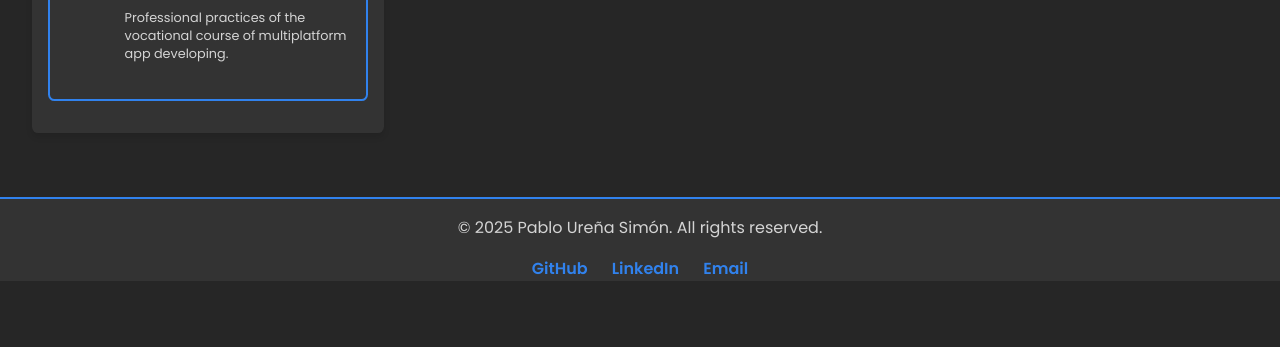
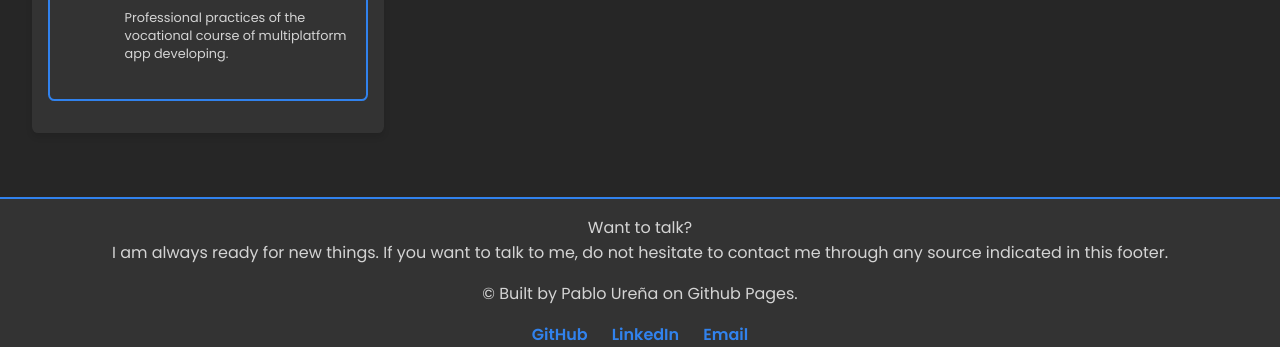
Before and after one commit to PA10BLO/pa10blo.github.io, a plain HTML site: page PortFolio/index.html in a window 1280 px wide. Shown: the part 2074-2421 px from the top of the page. Before the commit the page ends 2355 px from the top, so only its background shows below. Drawn offline with Linux system fonts and the light colour scheme.

Commit message:
improvements footer

```diff
--- a/PortFolio/index.html
+++ b/PortFolio/index.html
@@ -299,7 +299,11 @@
 
     <footer class="footer">
     <div class="footer_content">
-        <p class="footer_text">© 2025 Pablo Ureña Simón. All rights reserved.</p>
+        <p class="footer_message">
+            Want to talk? <br>
+            I am always ready for new things. If you want to talk to me, do not hesitate to contact me through any source indicated in this footer.
+        </p>
+        <p class="footer_text">© Built by Pablo Ureña on Github Pages.</p>
         <div class="footer_links">
             <a href="https://github.com/PA10BLO" target="_blank" class="footer_link">GitHub</a>
             <a href="https://linkedin.com/in/pablourenasimon" target="_blank" class="footer_link">LinkedIn</a>
```
